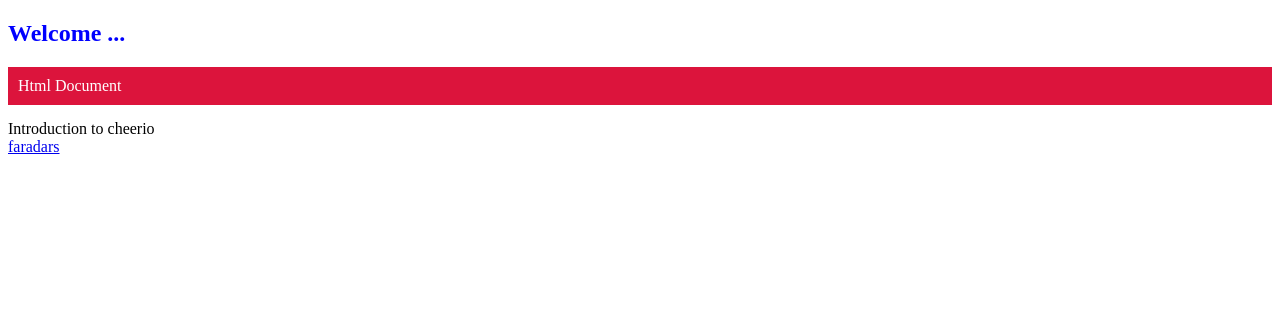
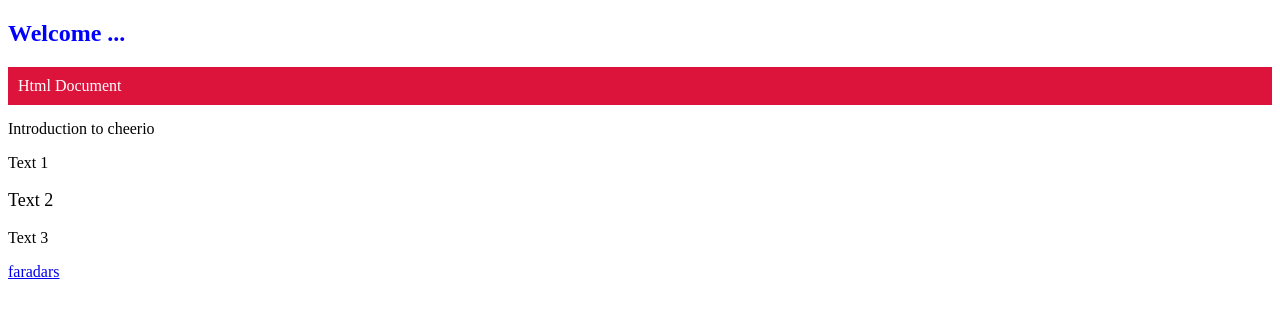
Before and after one commit to aghp81/web-scaripng-cheerio, a website: page index2.html in a window 1280 px wide. Drawn offline with Linux system fonts and the light colour scheme.

Commit message:
add p tag

```diff
--- a/index2.html
+++ b/index2.html
@@ -17,12 +17,18 @@
             margin-top: 15px;
             margin-bottom: 15px;
         }
+        .selected{
+            font-size: large;
+        }
     </style>
 </head>
 <body>
     <h2>Welcome ...</h2>
     <div class="content">Html Document</div>
     <div id="sub-text">Introduction to cheerio</div>
+    <p>Text 1</p>
+    <p class="selected">Text 2</p>
+    <p>Text 3</p>
     <a href="https://faradars.org">faradars</a>
 </body>
 </html>
```
